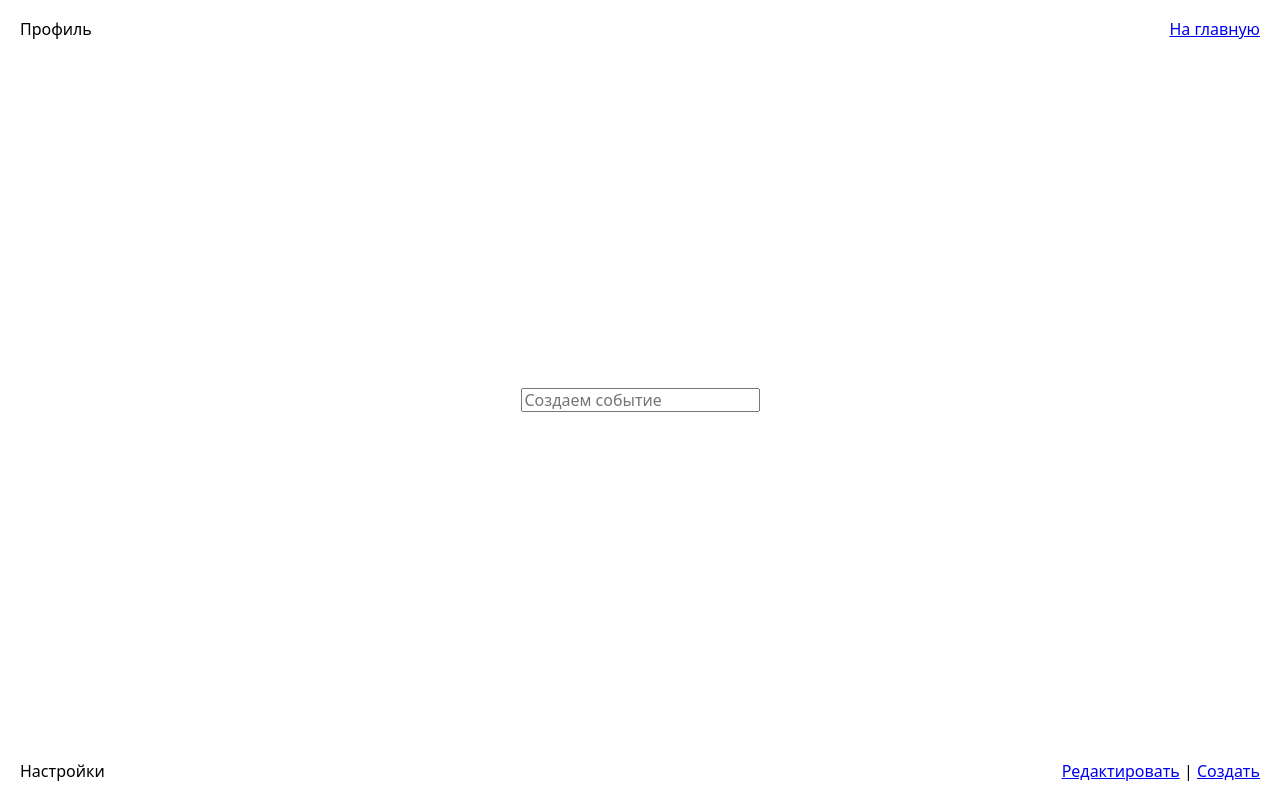
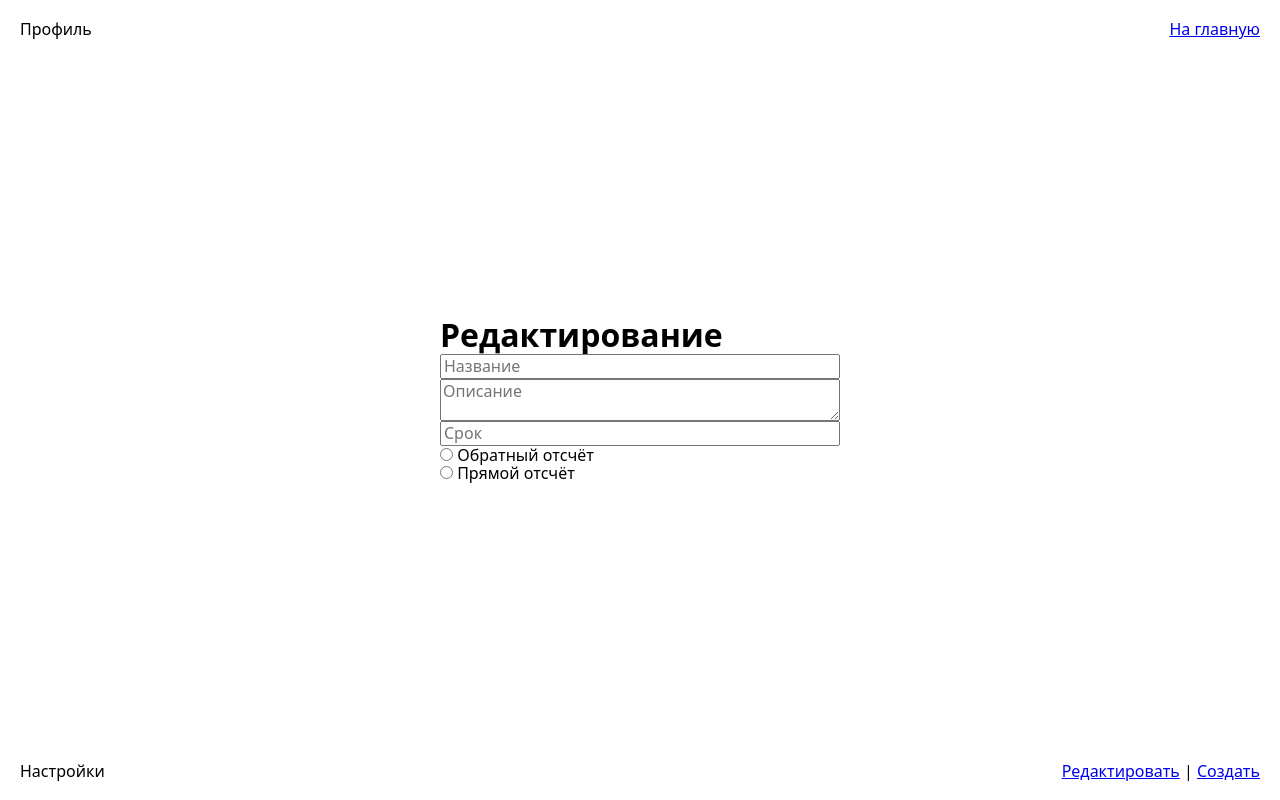
Before and after one commit to reptiloidz/countdown, an Angular app: page /edit/123 in a window 1280 px wide. Built offline with nearby package versions, Linux system fonts and the light colour scheme.

Commit message:
Обновлена форма

```diff
--- a/src/app/components/create-event/create-event.component.html
+++ b/src/app/components/create-event/create-event.component.html
@@ -1 +1 @@
-<app-edit-event></app-edit-event>
+<app-edit-event [type]="create"></app-edit-event>
--- a/src/app/components/create-event/create-event.component.ts
+++ b/src/app/components/create-event/create-event.component.ts
@@ -1,8 +1,11 @@
 import { Component } from '@angular/core';
+import { EditEventType } from '../edit-event/edit-event.component';
 
 @Component({
 	selector: 'app-create-event',
 	templateUrl: './create-event.component.html',
 	styles: [],
 })
-export class CreateEventComponent {}
+export class CreateEventComponent {
+	create = EditEventType.Create;
+}
--- a/src/app/components/edit-event/edit-event.component.html
+++ b/src/app/components/edit-event/edit-event.component.html
@@ -1,3 +1,14 @@
-<form>
-	<input type="text" placeholder="Создаем событие" />
+<form class="form">
+	<h1>{{ isCreation ? 'Создание' : 'Редактирование' }}</h1>
+	<input type="text" placeholder="Название" />
+	<textarea type="text" placeholder="Описание"></textarea>
+	<input type="text" placeholder="Срок" />
+	<label>
+		<input type="radio" name="direction" id="down" />
+		Обратный отсчёт
+	</label>
+	<label>
+		<input type="radio" name="direction" id="up" />
+		Прямой отсчёт
+	</label>
 </form>
--- a/src/app/components/edit-event/edit-event.component.ts
+++ b/src/app/components/edit-event/edit-event.component.ts
@@ -1,8 +1,24 @@
-import { Component } from '@angular/core';
+import { Component, Input, OnInit } from '@angular/core';
+
+export enum EditEventType {
+	Create = 'create',
+	Edit = 'edit',
+}
 
 @Component({
 	selector: 'app-edit-event',
 	templateUrl: './edit-event.component.html',
 	styles: [],
 })
-export class EditEventComponent {}
+export class EditEventComponent implements OnInit {
+	@Input() type = EditEventType.Edit;
+
+	ngOnInit(): void {
+		if (!this.isCreation) {
+		}
+	}
+
+	get isCreation() {
+		return this.type === EditEventType.Create;
+	}
+}
--- a/src/styles.scss
+++ b/src/styles.scss
@@ -26,3 +26,9 @@ body {
 	display: flex;
 	justify-content: space-between;
 }
+
+.form {
+	display: flex;
+	flex-direction: column;
+	width: 400px;
+}
```
